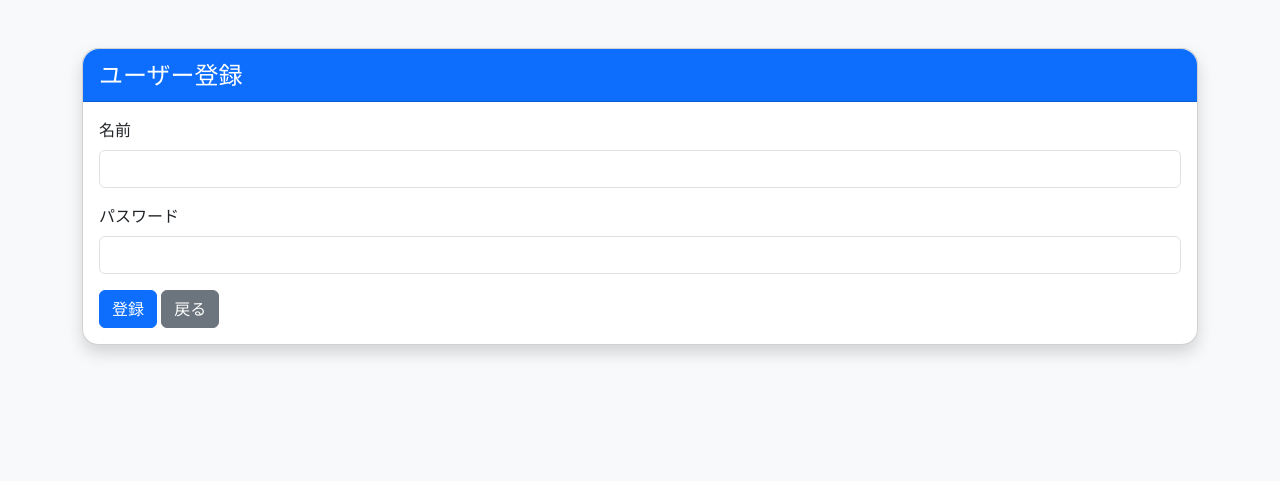
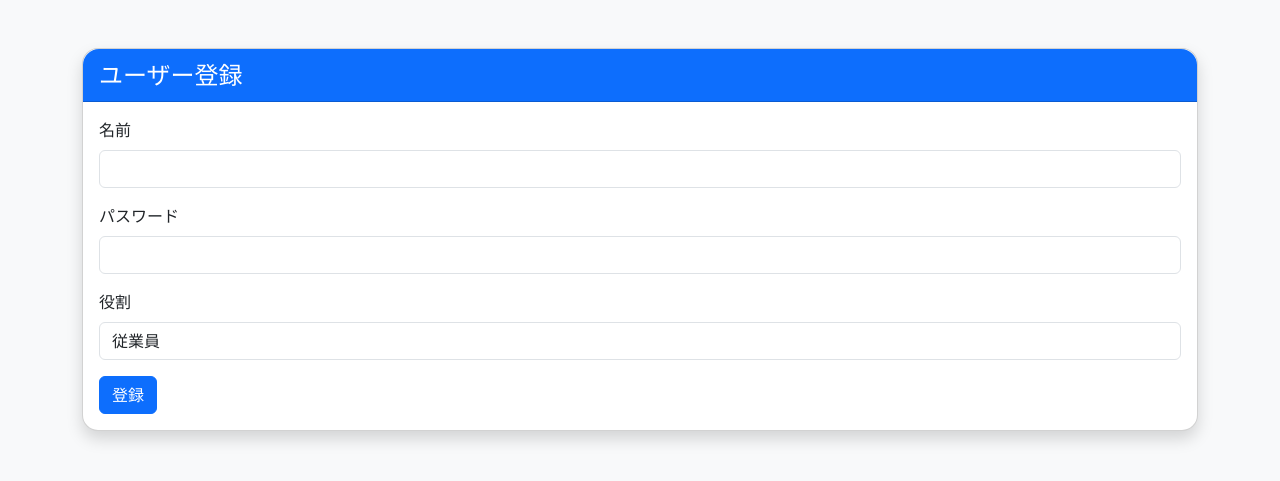
Before and after one commit to Taisuke-Enokida/InventoryManagementApp, a Flask app: page /register in a window 1280 px wide. Shown: the top 481 px of the page. Run offline with Flask 3, Linux system fonts and the light colour scheme.

Commit message:
権限付与

```diff
--- a/app.py
+++ b/app.py
@@ -1,8 +1,19 @@
-from flask import Flask, render_template, request, redirect, url_for
+from flask import Flask, render_template, request, redirect, url_for, session
 import sqlite3
 import os
+from functools import wraps
+
+# 管理者専用のデコレータを定義
+def admin_required(f):
+    @wraps(f)
+    def decorated_function(*args, **kwargs):
+        if session.get('role') != 'admin':
+            return redirect(url_for('index'))  # 管理者でなければインデックスページにリダイレクト
+        return f(*args, **kwargs)
+    return decorated_function
 
 app = Flask(__name__)
+app.secret_key = 'your-secret-key'  # セッションに必要
 
 DATABASE = 'inventory.db'
 
@@ -11,57 +22,57 @@ def get_db_connection():
     conn.row_factory = sqlite3.Row
     return conn
 
+    """データベースの初期化：テーブルを作成"""
 def init_db():
-    """データベースの初期化：テーブルを作成"""
-    if os.path.exists(DATABASE):
-        os.remove(DATABASE)  # 既存のデータベースがあれば削除
+    if not os.path.exists(DATABASE):  # データベースが存在しない場合のみ初期化
+        conn = get_db_connection()
+        cursor = conn.cursor()
 
-    conn = get_db_connection()
-    cursor = conn.cursor()
+        # 必要なテーブルを作成
+        cursor.execute('''
+        CREATE TABLE IF NOT EXISTS categories (
+            id INTEGER PRIMARY KEY AUTOINCREMENT,
+            name TEXT NOT NULL
+        );
+        ''')
 
-    # 必要なテーブルを作成
-    cursor.execute('''
-    CREATE TABLE IF NOT EXISTS categories (
-        id INTEGER PRIMARY KEY AUTOINCREMENT,
-        name TEXT NOT NULL
-    );
-    ''')
+        cursor.execute('''
+        CREATE TABLE IF NOT EXISTS items (
+            id INTEGER PRIMARY KEY AUTOINCREMENT,
+            name TEXT NOT NULL,
+            category_id INTEGER NOT NULL,
+            unit TEXT NOT NULL,
+            current_stock INTEGER NOT NULL,
+            FOREIGN KEY (category_id) REFERENCES categories(id)
+        );
+        ''')
 
-    cursor.execute('''
-    CREATE TABLE IF NOT EXISTS items (
+        cursor.execute('''
+        CREATE TABLE IF NOT EXISTS users (
         id INTEGER PRIMARY KEY AUTOINCREMENT,
         name TEXT NOT NULL,
-        category_id INTEGER NOT NULL,
-        unit TEXT NOT NULL,
-        current_stock INTEGER NOT NULL,
-        FOREIGN KEY (category_id) REFERENCES categories(id)
-    );
-    ''')
+        password TEXT NOT NULL,
+        role TEXT CHECK(role IN ('admin', 'staff')) NOT NULL DEFAULT 'staff'
+        );
+        ''')
 
-    cursor.execute('''
-    CREATE TABLE IF NOT EXISTS stock_movements (
-        id INTEGER PRIMARY KEY AUTOINCREMENT,
-        item_id INTEGER NOT NULL,
-        user_id INTEGER NOT NULL,
-        type TEXT CHECK(type IN ('in', 'out')) NOT NULL,
-        quantity INTEGER NOT NULL,
-        timestamp DATETIME DEFAULT CURRENT_TIMESTAMP,
-        note TEXT,
-        FOREIGN KEY (item_id) REFERENCES items(id),
-        FOREIGN KEY (user_id) REFERENCES users(id)
-    );
-    ''')
+        cursor.execute('''
+        CREATE TABLE IF NOT EXISTS stock_movements (
+            id INTEGER PRIMARY KEY AUTOINCREMENT,
+            item_id INTEGER NOT NULL,
+            user_id INTEGER NOT NULL,
+            type TEXT CHECK(type IN ('in', 'out')) NOT NULL,
+            quantity INTEGER NOT NULL,
+            timestamp DATETIME DEFAULT CURRENT_TIMESTAMP,
+            note TEXT,
+            FOREIGN KEY (item_id) REFERENCES items(id),
+            FOREIGN KEY (user_id) REFERENCES users(id)
+        );
+        ''')
 
-    cursor.execute('''
-    CREATE TABLE IF NOT EXISTS users (
-        id INTEGER PRIMARY KEY AUTOINCREMENT,
-        name TEXT NOT NULL,
-        password TEXT NOT NULL
-    );
-    ''')
+        conn.commit()
+        conn.close()
 
-    conn.commit()
-    conn.close()
 
 @app.route('/')
 def index():
@@ -79,6 +90,7 @@ def inventory():
     return render_template('inventory.html', items=items)
 
 @app.route('/items/add', methods=['GET', 'POST'])
+@admin_required
 def add_item():
     conn = get_db_connection()
 
@@ -105,6 +117,7 @@ def add_item():
     return render_template('add_item.html', categories=categories)
 
 @app.route('/categories/add', methods=['GET', 'POST'])
+@admin_required
 def add_category():
     if request.method == 'POST':
         name = request.form['name']
@@ -199,12 +212,13 @@ def register():
     if request.method == 'POST':
         name = request.form.get('name')
         password = request.form.get('password')
+        role = request.form.get('role', 'staff')  # フォームに role を追加してもいい
 
         if not name or not password:
             return "名前とパスワードは必須です", 400
 
         conn = get_db_connection()
-        conn.execute('INSERT INTO users (name, password) VALUES (?, ?)', (name, password))
+        conn.execute('INSERT INTO users (name, password, role) VALUES (?, ?, ?)', (name, password, role))
         conn.commit()
         conn.close()
 
@@ -212,23 +226,25 @@ def register():
 
     return render_template('register.html')
 
-
 @app.route('/login', methods=['GET', 'POST'])
 def login():
     if request.method == 'POST':
-        # フォームデータの取得
-        username = request.form.get('username')  # 'username' フィールドを取得
-        password = request.form.get('password')  # 'password' フィールドを取得
+        username = request.form.get('username')
+        password = request.form.get('password')
 
-        # フォームデータが存在することを確認
         if username and password:
-            # ログイン処理（ここにユーザー認証のロジックを追加）
-            return redirect(url_for('index'))  # ログイン成功後にリダイレクト
-        else:
-            # フォームデータが不足している場合
-            return "ユーザー名またはパスワードが間違っています", 400
+            conn = get_db_connection()
+            user = conn.execute(
+                'SELECT * FROM users WHERE name = ?', (username,)
+            ).fetchone()
+            conn.close()
 
-    return render_template('login.html')  # GET メソッドではログインフォームを表示
+            if user and user['password'] == password:
+                session['user_id'] = user['id']
+                session['role'] = user['role']
+                return redirect(url_for('index'))
+        return redirect(url_for('index'))
+    return render_template('login.html')
 
 if __name__ == '__main__':
     # アプリが起動するたびにデータベースを初期化（最初の一回だけ）
--- a/templates/register.html
+++ b/templates/register.html
@@ -14,15 +14,21 @@
         <div class="card-body">
             <form method="POST">
                 <div class="mb-3">
-                    <label class="form-label">名前</label>
-                    <input type="text" name="name" class="form-control" required>
+                    <label for="name" class="form-label">名前</label>
+                    <input type="text" id="name" name="name" class="form-control" required>
                 </div>
                 <div class="mb-3">
-                    <label class="form-label">パスワード</label>
-                    <input type="password" name="password" class="form-control" required>
+                    <label for="password" class="form-label">パスワード</label>
+                    <input type="password" id="password" name="password" class="form-control" required>
+                </div>
+                <div class="mb-3">
+                    <label for="role" class="form-label">役割</label>
+                    <select id="role" name="role" class="form-control" required>
+                        <option value="staff">従業員</option>
+                        <option value="admin">管理者</option>
+                    </select>
                 </div>
                 <button type="submit" class="btn btn-primary">登録</button>
-                <a href="{{ url_for('index') }}" class="btn btn-secondary">戻る</a>
             </form>
         </div>
     </div>
```
